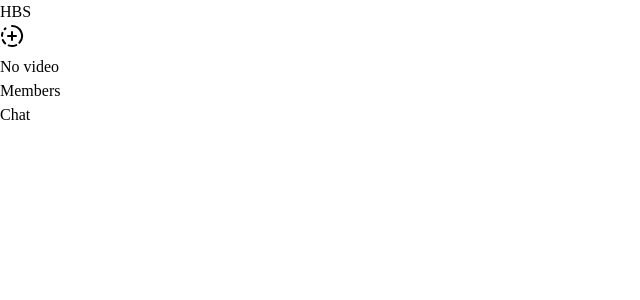
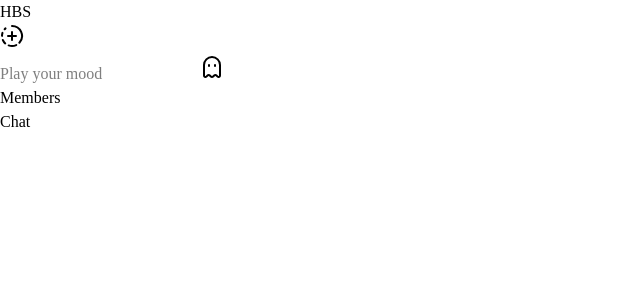
Before and after one commit to solitario-hn/watchparty, a React (Vite) app: page / in a window 1280 px wide. Shown: the top 300 px of the page, without its empty margins (0-640 px from the left). Built offline with nearby package versions, Linux system fonts and the light colour scheme; a web font is replaced by a local one.

Commit message:
setting video link

```diff
--- a/src/components/video.jsx
+++ b/src/components/video.jsx
@@ -1,18 +1,41 @@
-import React, { useState } from "react";
+import { FishingHook, Ghost } from "lucide-react";
+import React, { useState, useEffect } from "react";
 import ReactPlayer from "react-player";
 
 export default function Video() {
   const [link, isLinked] = useState("");
+  const [videoUrl, setVideoUrl] = useState("");
+
   return (
     <div className="h-full items-center justify-center w-full flex">
-      {link === "" ? (
-        <div>No video</div>
+      {videoUrl === "" ? (
+        <div className="relative transition-all duration-300 hover:scale-105 hover:-translate-y-2 scale-90 flex w-160 items-center text-[#555574] rounded-md bg-[#282838] p-2 outline-dashed outline-2 hover:outline-blue-300 focus-within:outline-blue-400">
+          <input
+            placeholder="Play your mood"
+            type="text"
+            value={link}
+            onChange={(e) => isLinked(e.target.value)}
+            onKeyDown={(event) => {
+              if (event.key === "Enter") {
+                setVideoUrl(link);
+              }
+            }}
+            className="h-12 w-full bg-transparent font-mono pr-16  text-white outline-none placeholder:text-[#555574] "
+          />
+
+          <button
+            onClick={() => setVideoUrl(link)}
+            className="absolute cursor-pointer right-4 px-3 py-1 text-[#555574] hover:text-blue-300  transition-all duration-300 hover:-translate-y-1 hover:scale-110 active:scale-95"
+          >
+            <Ghost />
+          </button>
+        </div>
       ) : (
         <ReactPlayer
           width={"100%"}
           height={"100%"}
           controls={true}
-          src="https://www.youtube.com/watch?v=KWoTyfPsqbE&list=RDgoqqohUitmw&index=2"
+          src={videoUrl}
         />
       )}
     </div>
```
